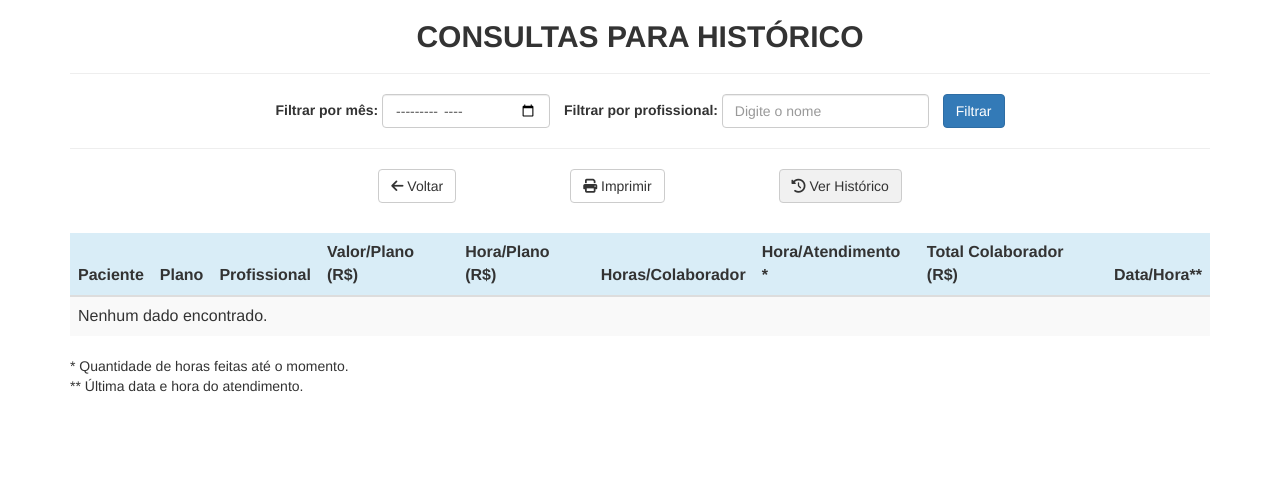
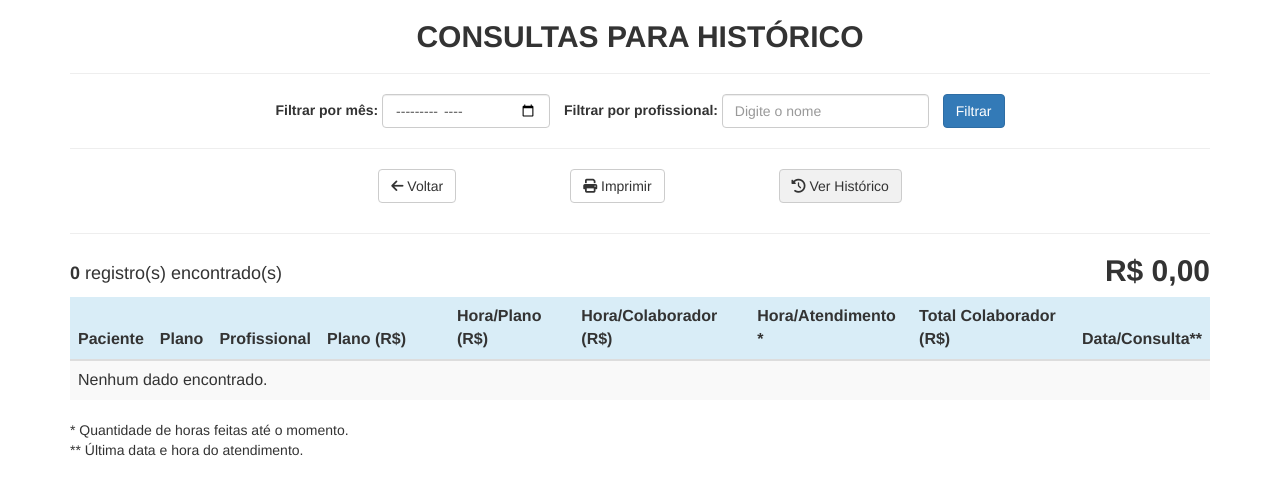
Before and after one commit to FabianoMarques/face_python_docker, a PHP site: page /App/relatorio.php in a window 1280 px wide. Shown: the top 495 px of the page. Run offline with PHP 8.4, Linux system fonts and the light colour scheme; the visitor is signed in with stand-in values (Sample User, id 1); tables that the repository leaves empty or names only in its code hold one stand-in row (values such as "Sample post"); data that the repository does not hold is empty; some libraries are stand-ins or nearby versions.

Commit message:
Atualizando relatorio com registros encontrados e soma

```diff
--- a/App/relatorio.php
+++ b/App/relatorio.php
@@ -70,6 +70,14 @@
 $stmt->execute();
 $result = $stmt->get_result();
 
+$registros = $result->fetch_all(MYSQLI_ASSOC); // ← agora salvamos tudo em array
+$quantidade_registros = count($registros);
+
+$soma_total = 0;
+foreach ($registros as $linha) {
+    $soma_total += $linha['total_colaborador'];
+}
+
 $percentual = null;
 if ($result && $result->num_rows > 0) {
     $firstRow = $result->fetch_assoc();
@@ -123,6 +131,15 @@
             <i class="fas fa-history"></i> Ver Histórico
         </button>
     </div>
+            <hr>
+    <div class="row mb-3 align-items-center" style="margin-top: -20px;">
+        <div class="col-md-6" style="margin-top:20px">
+            <h4><?= "<b>".$quantidade_registros."</b>" ?> registro(s) encontrado(s)</h4>
+        </div>
+        <div class="col-md-6 text-end" style="text-align: right;">
+            <h2><b>R$ <?= number_format($soma_total, 2, ',', '.') ?></b></h2>
+        </div>
+    </div>
 
     <table class="table table-striped table-hover ">
     <thead>
@@ -130,12 +147,12 @@
         <th>Paciente</th>
         <th>Plano</th>
         <th>Profissional</th>
-        <th>Valor/Plano (R$)</th>
+        <th style="width:130px">Plano (R$)</th>
         <th>Hora/Plano (R$)</th>
-        <th>Horas/Colaborador </th>
+        <th>Hora/Colaborador (R$) </th>
         <th>Hora/Atendimento *</th>
         <th>Total Colaborador (R$)</th>
-        <th>Data/Hora**</th>
+        <th>Data/Consulta**</th>
     </tr>
     </thead>
 
@@ -145,9 +162,9 @@
                 <td><?= htmlspecialchars($row['nome_paciente']) ?></td>
                 <td><?= htmlspecialchars($row['nome_plano']) ?></td>
                 <td><?= htmlspecialchars($row['profissional']) ?></td>
-                <td>R$ <?= number_format($row['valor'], 2, ',', '.') ?></td>
+                <td>R$ <?= number_format($row['valor'], 2, ',', '.') ?> <a href="#"> <span class="badge"><?= htmlspecialchars($row['numero_aulas']) ?></span></a></td>
                 <td>R$ <?= number_format($row['valor_hora'], 2, ',', '.') ?></td>
-                <td>R$ <?= number_format($row['valor_aula_colaborador'], 2, ',', '.') ?> (<?= intval($row['percentual']) ?>%)</td>
+                <td>R$ <?= number_format($row['valor_aula_colaborador'], 2, ',', '.') ?><a href="#"> <span class="badge"><?= htmlspecialchars($row['percentual']) ?></span></a></td>
                 <td><?= $row['qtd_horas_feitas'] ?></td>
                 <td>R$ <?= number_format($row['total'], 2, ',', '.') ?></td>
                 <td><?= date('d/m/Y H:i', strtotime($row['dt_consulta'])) ?></td>
```
